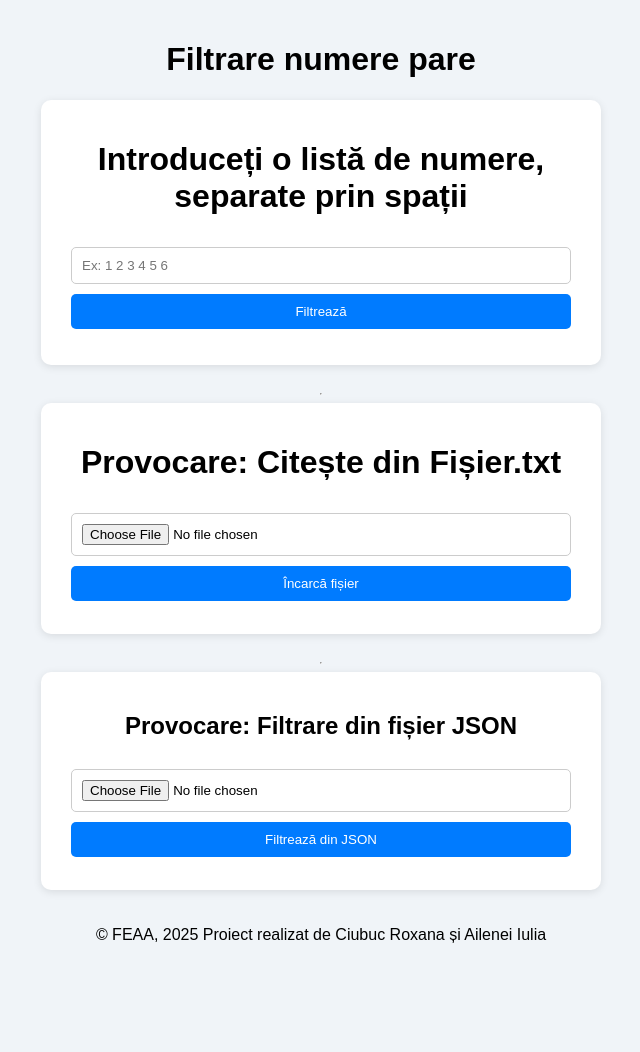
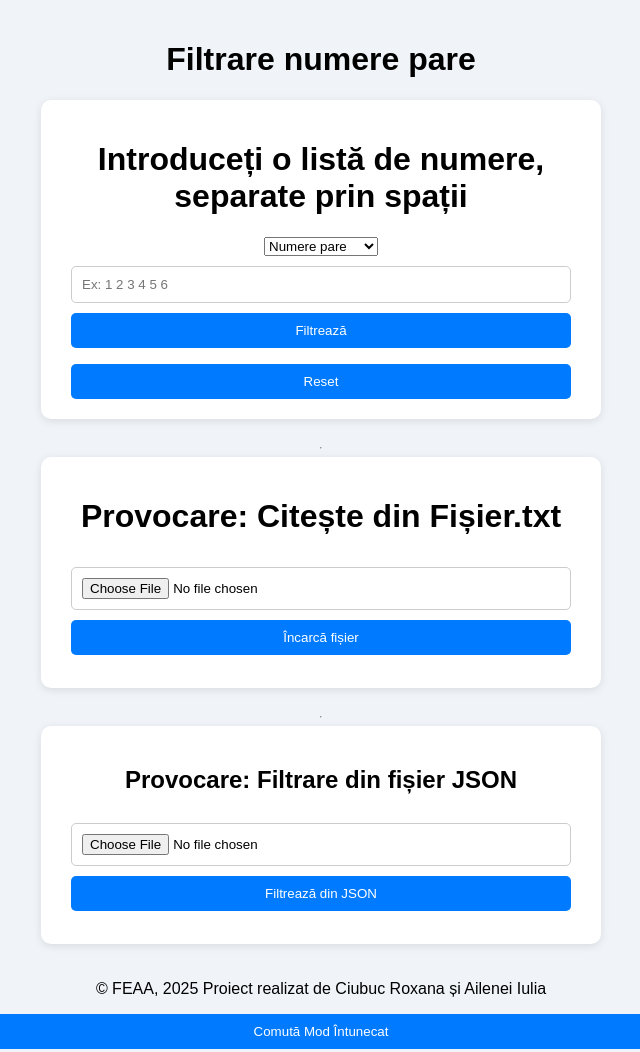
Before and after one commit to roxana-c1555/proiect-dezvoltare-nr-pare, a plain HTML site: page index.html in a window 1280 px wide. Shown: the whole page, without its empty margins (319-959 px from the left). Before the commit the page ends 980 px from the top, so only its background shows below. Drawn offline with Linux system fonts and the light colour scheme.

Commit message:
Update index.html

```diff
--- a/index.html
+++ b/index.html
@@ -13,10 +13,20 @@
   <h1>Filtrare numere pare</h1>
 </header>
   <div class="container">
-    <h1>Introduceți o listă de numere, separate prin spații</h1>
-    <input type="text" id="inputNumbers" placeholder="Ex: 1 2 3 4 5 6" >
-    <button onclick="handleFilter()">Filtrează</button>
-    <p id="output"></p>
+  <h1>Introduceți o listă de numere, separate prin spații</h1>
+
+  <select id="filterType">
+    <option value="pare">Numere pare</option>
+    <option value="impare">Numere impare</option>
+    <option value="prime">Numere prime</option>
+    <option value="multipli3">Multipli de 3</option>
+  </select>
+
+  <input type="text" id="inputNumbers" placeholder="Ex: 1 2 3 4 5 6" >
+  <button onclick="handleFilter()">Filtrează</button>
+  <p id="output"></p>
+
+    <button onclick="resetFields()">Reset</button>
   </div>
 
   <hr>
@@ -42,5 +52,8 @@
 <footer>
   <p>&copy; FEAA, 2025 Proiect realizat de Ciubuc Roxana și Ailenei Iulia</p>
 </footer>
+
+<button onclick="toggleDarkMode()">Comută Mod Întunecat</button>
+
 </body>
 </html>
```
